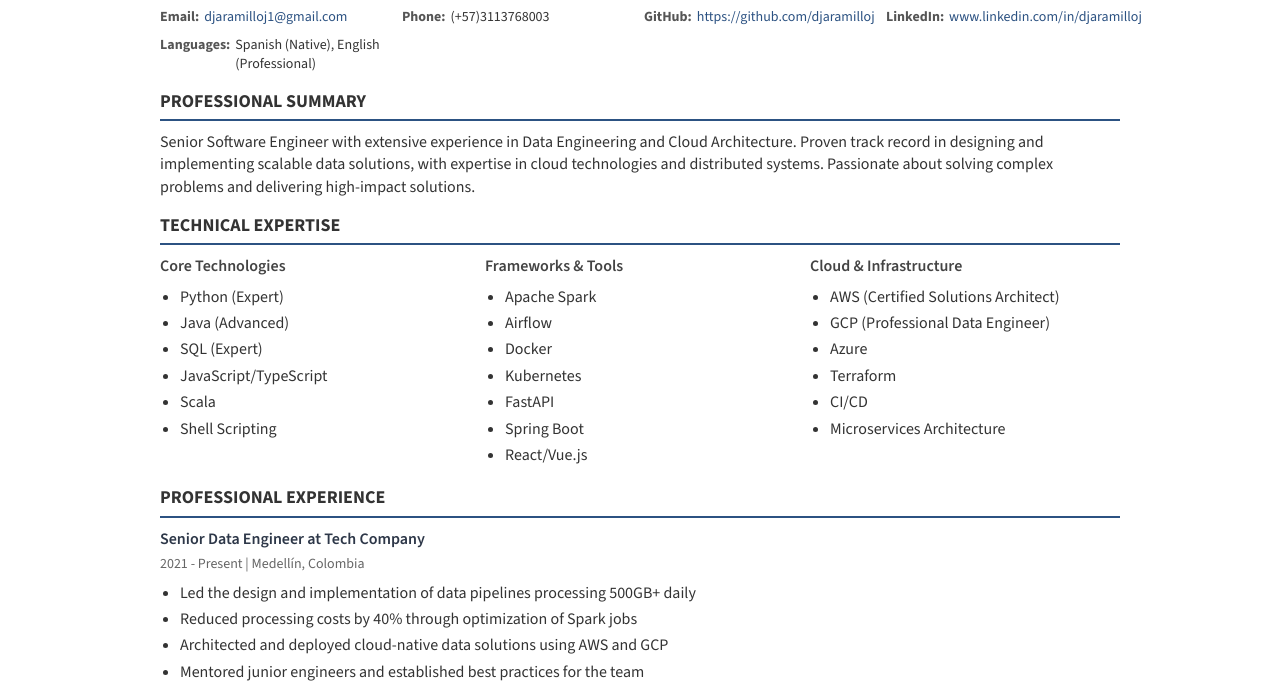
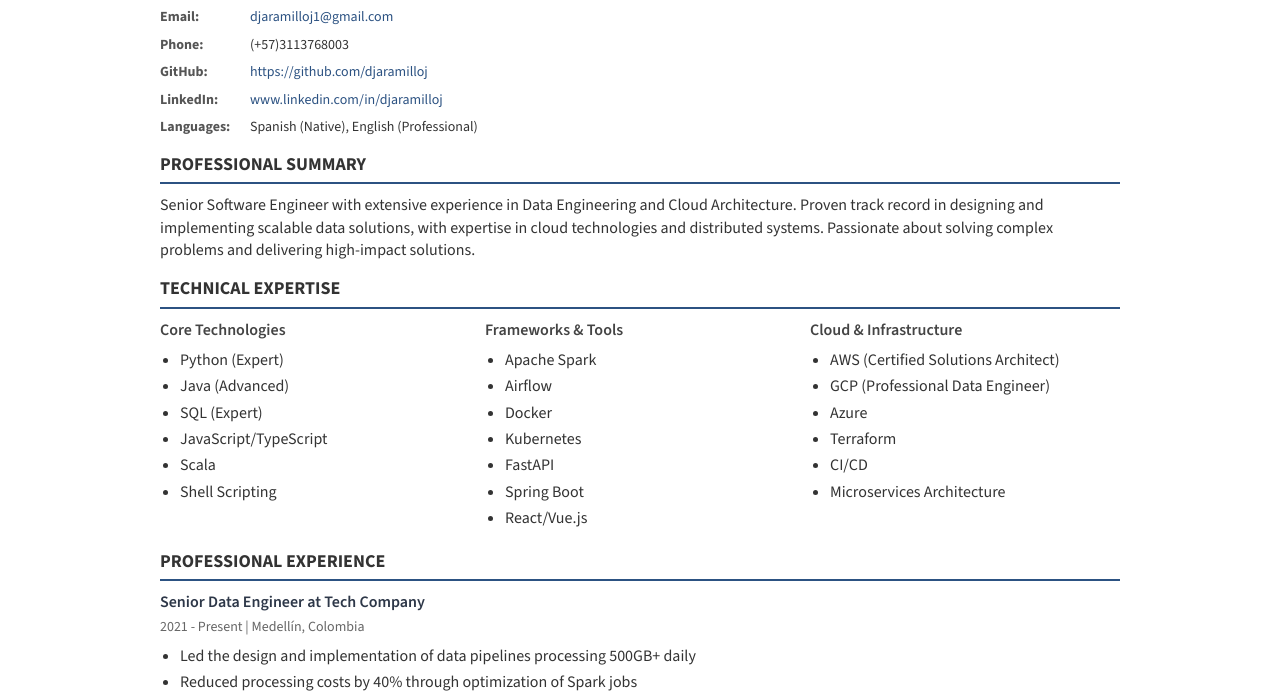
Before and after one commit to meca1/cv, a plain HTML site: page index.html in a window 1280 px wide. Shown: the part 104-796 px from the top of the page. Drawn offline with nearby package versions, Linux system fonts and the light colour scheme.

Commit message:
Refactor contact information styling for improved layout and accessibility
- Changed the display property of the contact-info section from grid to flex for better alignment.
- Adjusted gap between items in contact-info divs for enhanced spacing.
- Added min-width to labels for consistent layout across varying content lengths.

```diff
--- a/src/styles/main.css
+++ b/src/styles/main.css
@@ -60,20 +60,22 @@ header {
 }
 
 .contact-info {
-  display: grid;
-  grid-template-columns: repeat(auto-fit, minmax(200px, 1fr));
+  display: flex;
+  flex-direction: column;
   gap: 8px;
   font-size: 14px;
 }
 
 .contact-info div {
   display: flex;
-  gap: 5px;
+  gap: 10px;
+  align-items: center;
 }
 
 .contact-info .label {
   font-weight: bold;
   color: #555;
+  min-width: 80px;
 }
 
 .contact-info a {
```
